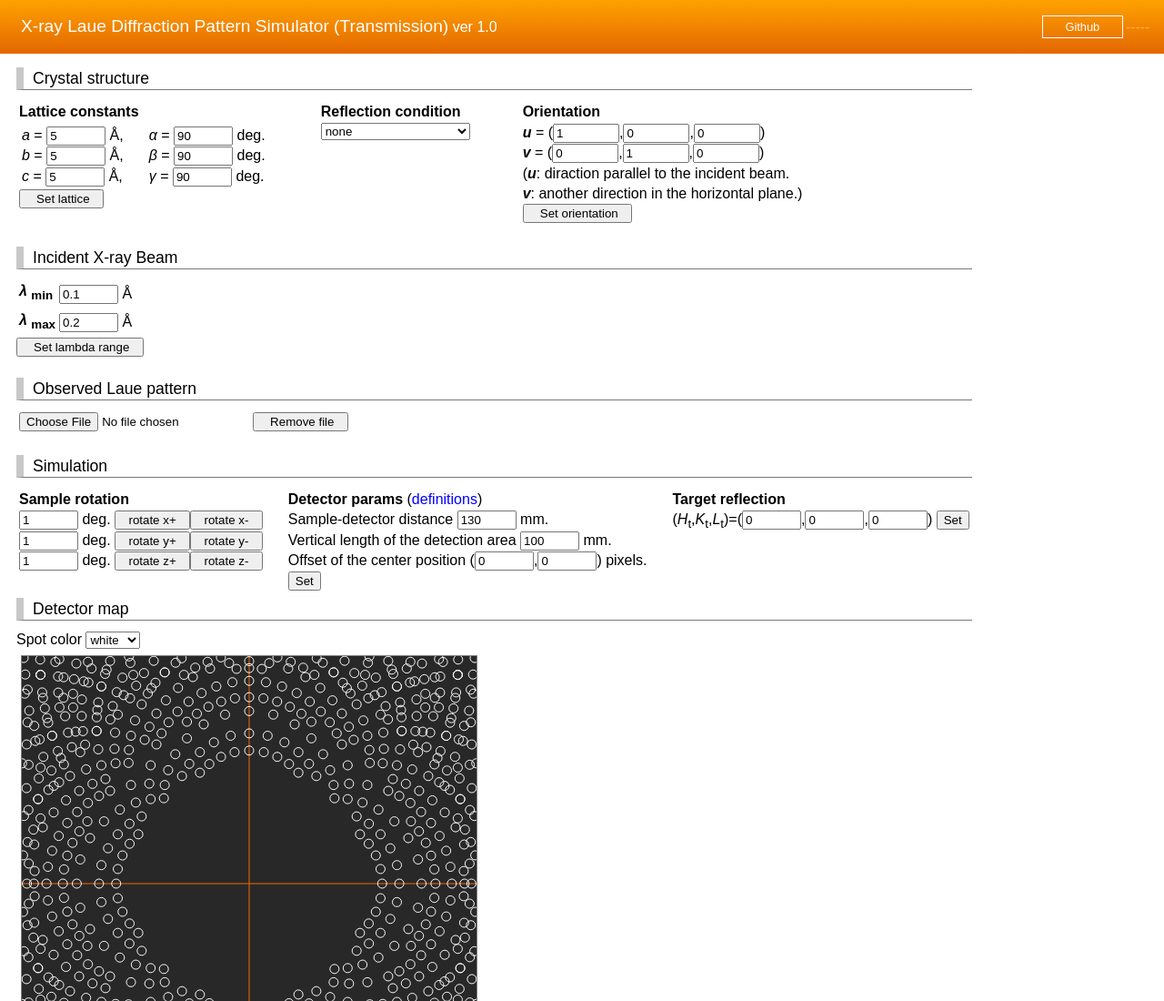
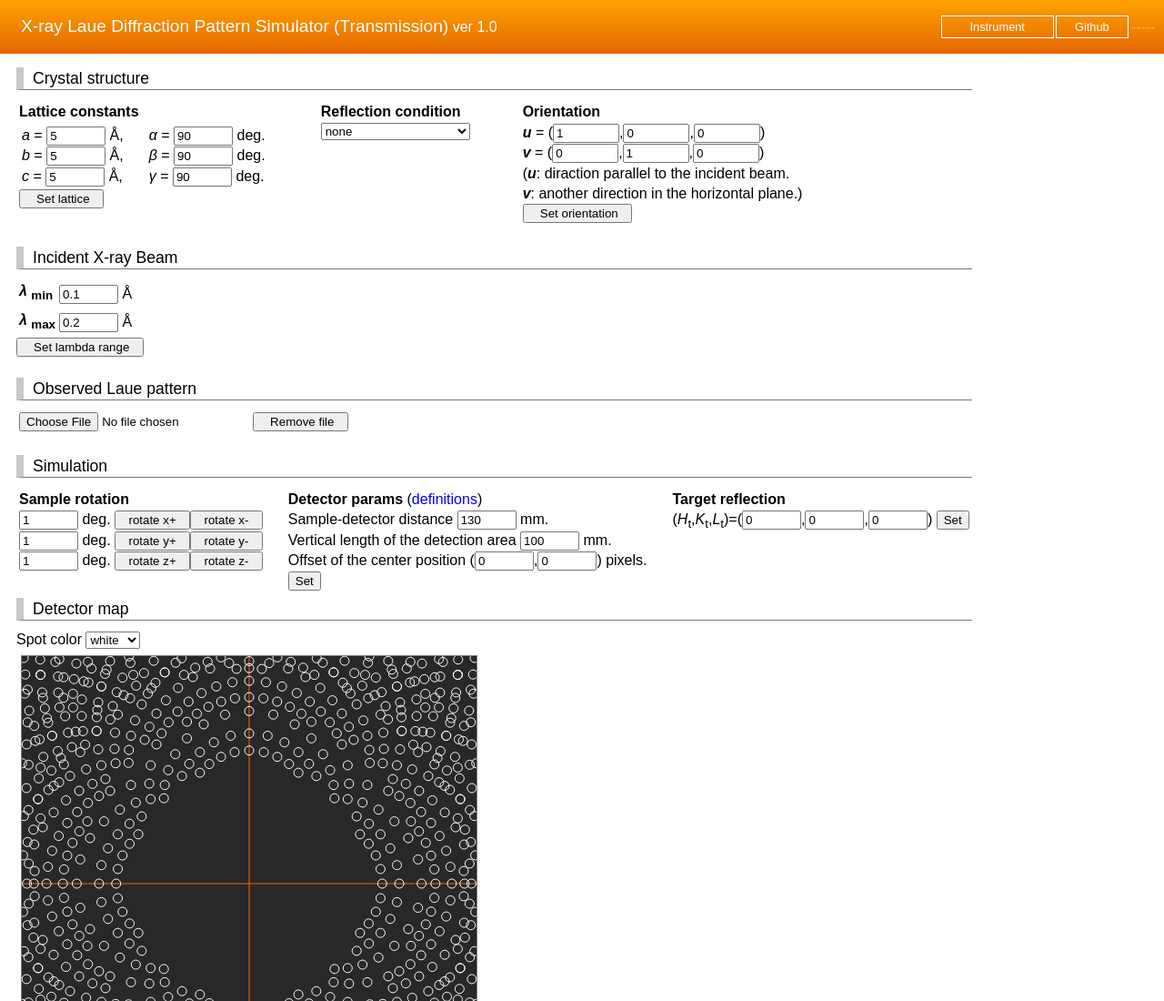
Before and after one commit to taro-nakajima/xray-laue-simulator-transmission, a plain HTML site: page index.html in a window 1280 px wide. Shown: the top 1100 px of the page at 91% size. Drawn offline with nearby package versions, Linux system fonts and the light colour scheme.

Commit message:
Update index.html

```diff
--- a/index.html
+++ b/index.html
@@ -29,6 +29,7 @@
     <table class="header_table">
         <tr>
             <td ><font class="mytitle">X-ray Laue Diffraction Pattern Simulator (Transmission)</font> ver <font id="verNum"></font></td>
+            <td class="menu_item"><a href="https://masuda.issp.u-tokyo.ac.jp/instruments.html" target="_blank" class="headerLink">Instrument</a></td>
             <td class="menu_item"><a href="https://github.com/taro-nakajima/xray-laue-simulator-transmission/" target="_blank" class="headerLink">Github</a></td>
             <td class="dummy_text">-----</td>
         </tr>
```
